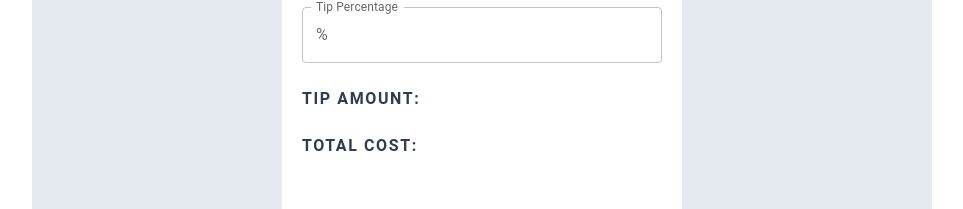
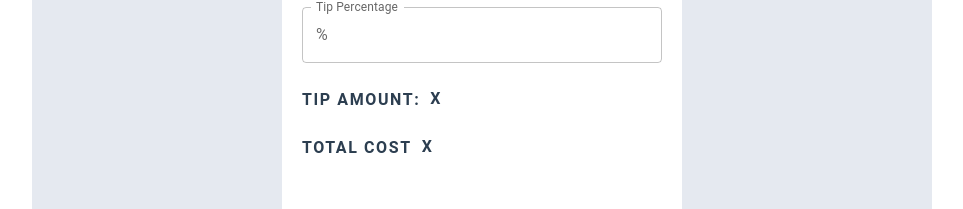
Before and after one commit to crystaltai/react-tips-calculator, a React (Create React App) app: page / in a window 1280 px wide. Shown: the part 265-474 px from the top of the page, without its empty margins (158-1121 px from the left). Built offline with nearby package versions, Linux system fonts and the light colour scheme.

Commit message:
feat: placeholders for output calculations

```diff
--- a/src/App.js
+++ b/src/App.js
@@ -1,6 +1,6 @@
-import { Box, Container, FormControl, InputAdornment, InputLabel, OutlinedInput, Stack } from '@mui/material';
+import { Box, Container, FormControl, Grid, InputAdornment, InputLabel, OutlinedInput, Stack } from '@mui/material';
 import Header from './components/Header/Header';
-import { StyledLabels } from './App.styles';
+import { OutputContainer, StyledLabels, StyledOutput } from './App.styles';
 
 function App() {
   return (
@@ -43,8 +43,14 @@ function App() {
             />
           </FormControl>
 
-          <StyledLabels>Tip Amount:</StyledLabels>
-          <StyledLabels>Total Cost:</StyledLabels>
+          <OutputContainer>
+            <StyledLabels>Tip Amount:</StyledLabels>
+            <StyledOutput>X</StyledOutput>
+          </OutputContainer>
+          <OutputContainer>
+            <StyledLabels>Total Cost</StyledLabels>
+            <StyledOutput>X</StyledOutput>
+          </OutputContainer>
         </Stack>
       </Box>
     </Container>
--- a/src/App.styles.js
+++ b/src/App.styles.js
@@ -1,6 +1,5 @@
-// import React from 'react';
 import { styled } from '@mui/system';
-import { InputLabel } from '@mui/material';
+import { InputLabel, Typography } from '@mui/material';
 
 const StyledLabels = styled(InputLabel)({
   fontWeight: 600,
@@ -9,4 +8,17 @@ const StyledLabels = styled(InputLabel)({
   color: '#2c3e50',
 });
 
-export { StyledLabels };
+const StyledOutput = styled(Typography)({
+  fontWeight: 600,
+  textTransform: 'uppercase',
+  letterSpacing: '0.1rem',
+  color: '#2c3e50',
+});
+
+const OutputContainer = styled('div')({
+  display: 'flex',
+  gap: '10px',
+  alignItems: 'center',
+});
+
+export { OutputContainer, StyledLabels, StyledOutput };
```
